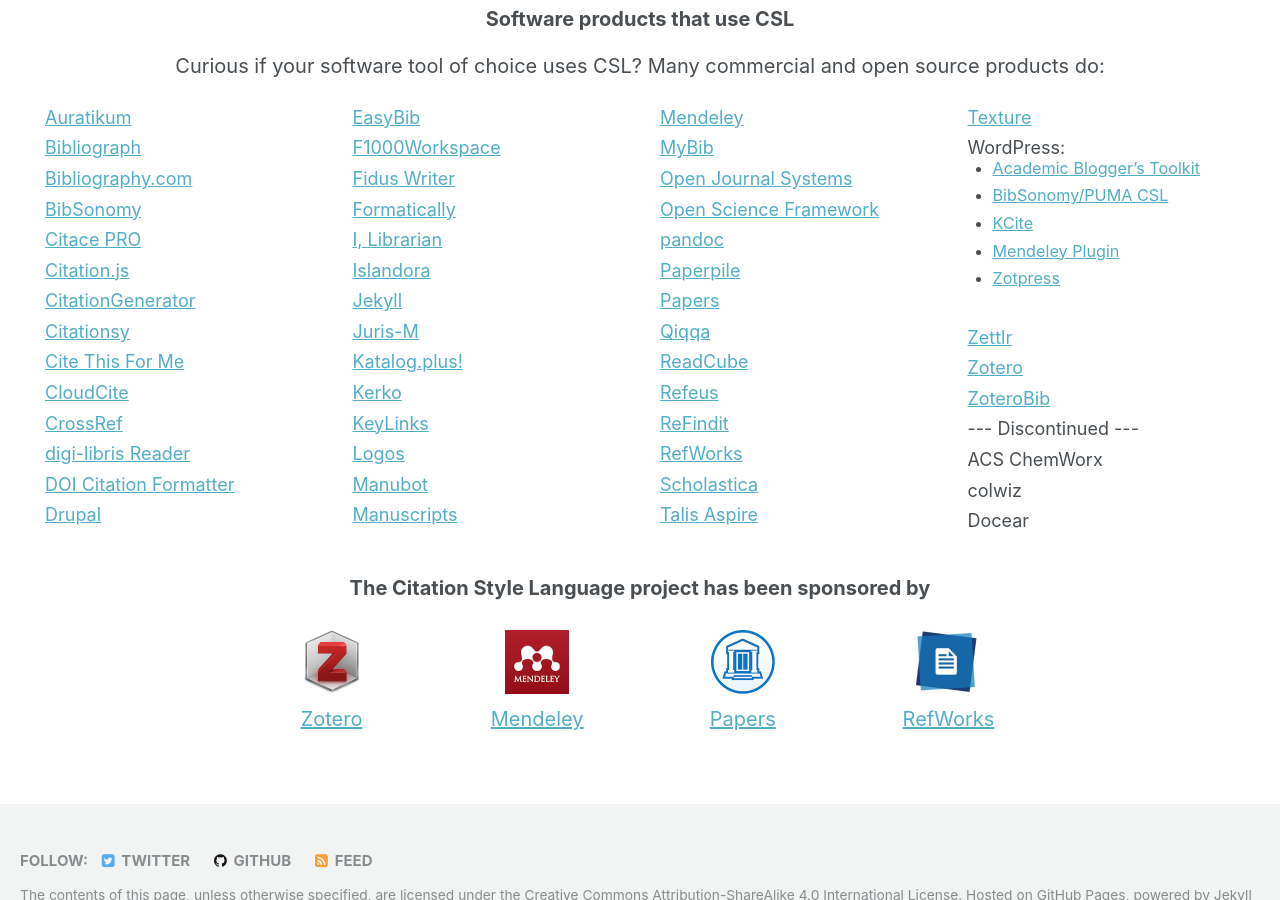
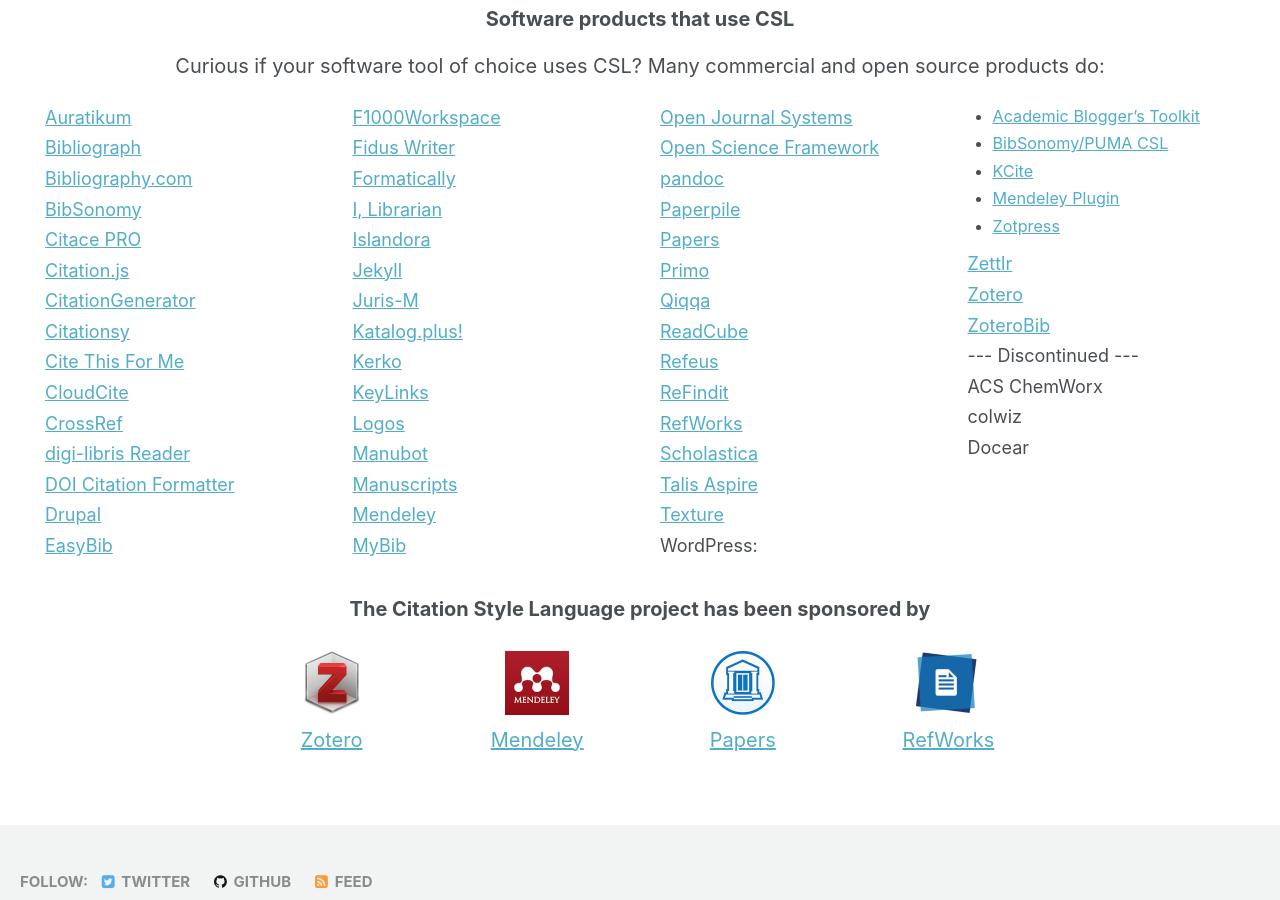
Before and after one commit to citation-style-language/citation-style-language.github.io, a Jekyll site: the page built from _pages/index.md, in a window 1280 px wide and 900 px high, scrolled down 1010 px. Built offline with Jekyll 4.4.1, drawn with Linux system fonts in a browser that asks for light colours; the list of posts is cut into pages by our own code.

Commit message:
Add Primo as a CSL product
See https://knowledge.exlibrisgroup.com/Primo/Product_Documentation/Primo/Back_Office_Guide/110Additional_Primo_Features/Managing_Citation_Styles and https://knowledge.exlibrisgroup.com/Primo/Product_Documentation/020Primo_VE/050Other_Configuration/Managing_Citation_Styles_for_Primo_VE

```diff
--- a/_pages/index.md
+++ b/_pages/index.md
@@ -78,6 +78,8 @@
     url: https://paperpile.com/
   - title: Papers
     url: https://www.papersapp.com/
+  - title: Primo
+    url: https://www.exlibrisgroup.com/products/primo-discovery-service/
   - title: Qiqqa
     url: http://www.qiqqa.com/
   - title: ReadCube
```
